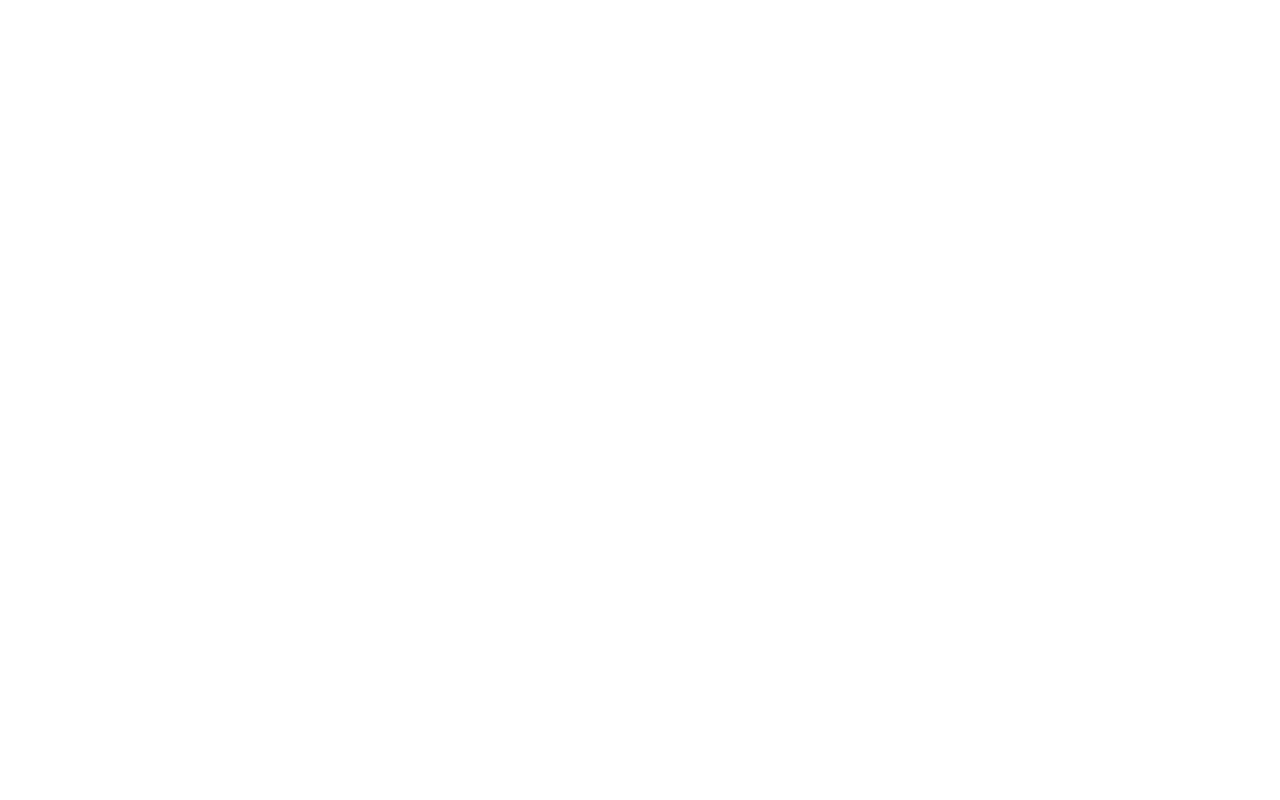
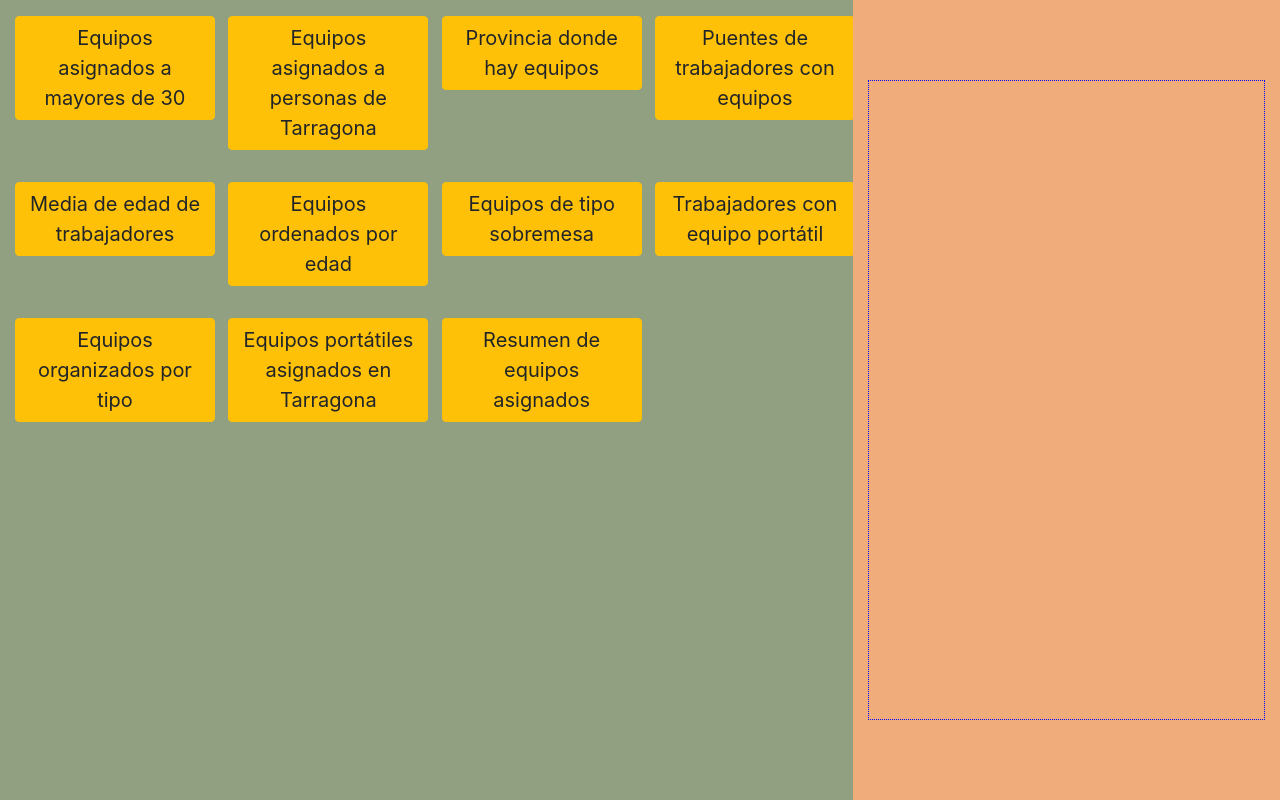
Before and after one commit to josemariaz1995/C2-ejercicio7, a website: page index.html in a window 1280 px wide. Drawn offline with nearby package versions, Linux system fonts and the light colour scheme.

Commit message:
creacion de layout de las maquetas con su estilo

```diff
--- /dev/null
+++ b/css/main.css
@@ -0,0 +1,21 @@
+.console {
+  border: 1px dotted blue;
+}
+
+.container-main {
+  background-color: #90a081;
+  min-width: 725px;
+}
+.container-main button {
+  width: 200px;
+  font-size: 20px;
+}
+.sidebar {
+  background-color: #f1ac7b;
+}
+.container-sidebar {
+  height: 80%;
+  width: inherit;
+  border: 1px dotted blue;
+  min-width: 267px;
+}
--- a/index.html
+++ b/index.html
@@ -1,17 +1,101 @@
 <!DOCTYPE html>
 <html lang="es">
-
   <head>
-  <meta charset="UTF-8">
-  <meta http-equiv="X-UA-Compatible" content="IE=edge">
-  <meta name="viewport" content="width=device-width, initial-scale=1.0">
+    <meta charset="UTF-8" />
+    <meta http-equiv="X-UA-Compatible" content="IE=edge" />
+    <meta name="viewport" content="width=device-width, initial-scale=1.0" />
     <title>Equipos</title>
+    <link
+      rel="stylesheet"
+      href="https://cdn.jsdelivr.net/npm/bootstrap@4.6.0/dist/css/bootstrap.min.css"
+    />
+    <link rel="stylesheet" href="css/main.css" />
     <script src="js/equipos.js"></script>
-  <!-- Carga aquí tu JS -->
+    <script src="js/main.js"></script>
     <script src="js/scripts.js" defer></script>
   </head>
 
-<body>
+  <body class="container-general m-0 row vh-100 vw-100">
+    <main class="container-main col-8 col-md col-xl-8">
+      <div class="row">
+        <div class="py-3 text-center col-4 col-xl-3 col-lg-4">
+          <button type="submit" class="text-center btn btn-warning gt30">
+            Equipos asignados a mayores de 30
+          </button>
+        </div>
+        <div class="py-3 text-center col-4 col-xl-3 col-lg-4">
+          <button type="submit" class="text-center btn btn-warning tarragona">
+            Equipos asignados a personas de Tarragona
+          </button>
+        </div>
+        <div class="py-3 text-center col-4 col-xl-3 col-lg-4">
+          <button type="submit" class="text-center btn btn-warning provicncias">
+            Provincia donde hay equipos
+          </button>
+        </div>
+        <div class="py-3 text-center col-4 col-xl-3 col-lg-4">
+          <button type="submit" class="text-center btn btn-warning puestos">
+            Puentes de trabajadores con equipos
+          </button>
+        </div>
+        <div class="py-3 text-center col-4 col-xl-3 col-lg-4">
+          <button type="submit" class="text-center btn btn-warning edad-media">
+            Media de edad de trabajadores
+          </button>
+        </div>
+        <div class="py-3 text-center col-4 col-xl-3 col-lg-4">
+          <button type="submit" class="text-center btn btn-warning orden-edad">
+            Equipos ordenados por edad
+          </button>
+        </div>
+        <div class="py-3 text-center col-4 col-xl-3 col-lg-4">
+          <button type="submit" class="text-center btn btn-warning sobremesa">
+            Equipos de tipo sobremesa
+          </button>
+        </div>
+        <div class="py-3 text-center col-4 col-xl-3 col-lg-4">
+          <button
+            type="submit"
+            class="text-center btn btn-warning trabajadores-portatil"
+          >
+            Trabajadores con equipo portátil
+          </button>
+        </div>
+        <div class="py-3 text-center col-4 col-xl-3 col-lg-4">
+          <button
+            type="submit"
+            class="text-center btn btn-warning equipos-tipo"
+          >
+            Equipos organizados por tipo
+          </button>
+        </div>
+        <div class="py-3 text-center col-4 col-xl-3 col-lg-4">
+          <button
+            type="submit"
+            class="text-center btn btn-warning portatiles-tarragona"
+          >
+            Equipos portátiles asignados en Tarragona
+          </button>
+        </div>
+        <div class="py-3 text-center col-4 col-xl-3 col-lg-4">
+          <button type="submit" class="text-center btn btn-warning resumen">
+            Resumen de equipos asignados
+          </button>
+        </div>
+      </div>
+    </main>
+    <aside
+      class="
+        sidebar
+        col col-md col-xl-4
+        d-flex
+        align-items-center
+        justify-content-center
+      "
+    >
+      <div class="container-sidebar">
+        <pre class="consola"></pre>
+      </div>
+    </aside>
   </body>
-
 </html>
```
Also changed, not shown: js/main.js (added), 1 other file. Lines whose indentation alone changed are shown as unchanged.
